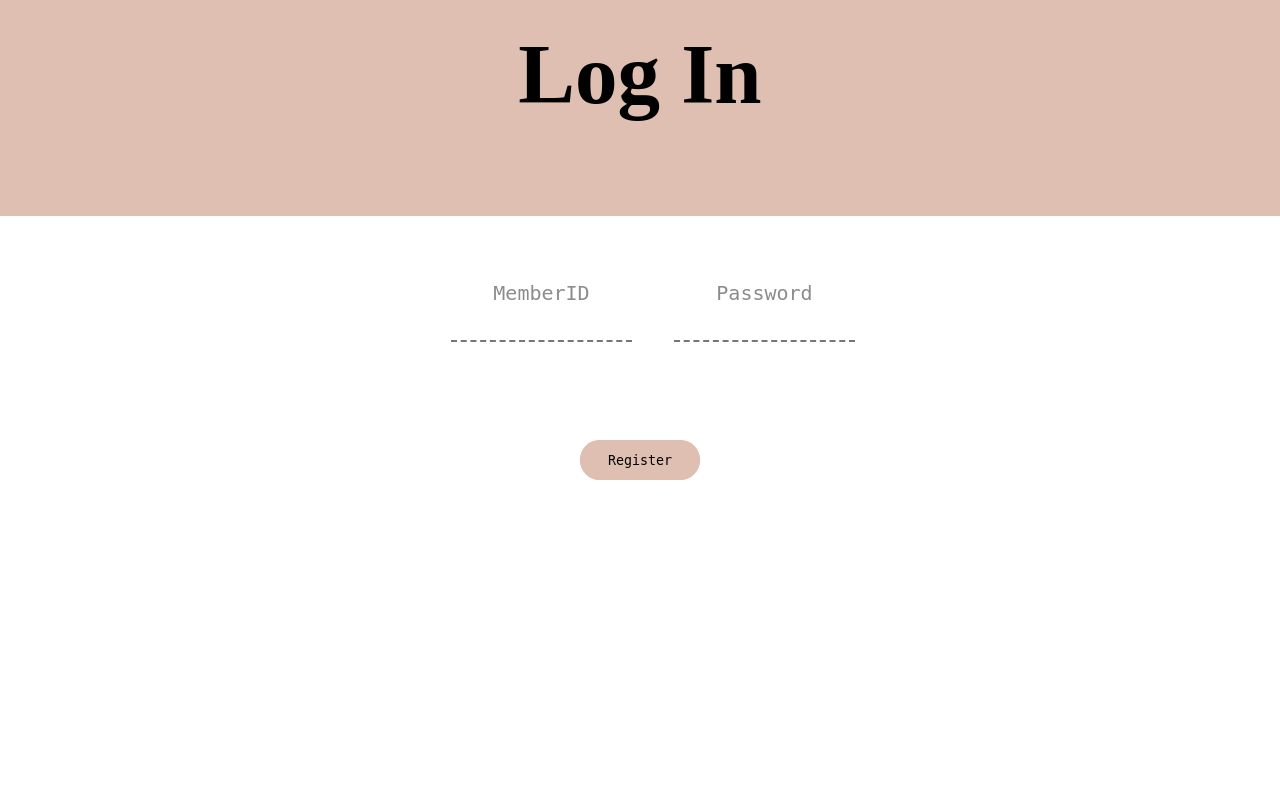
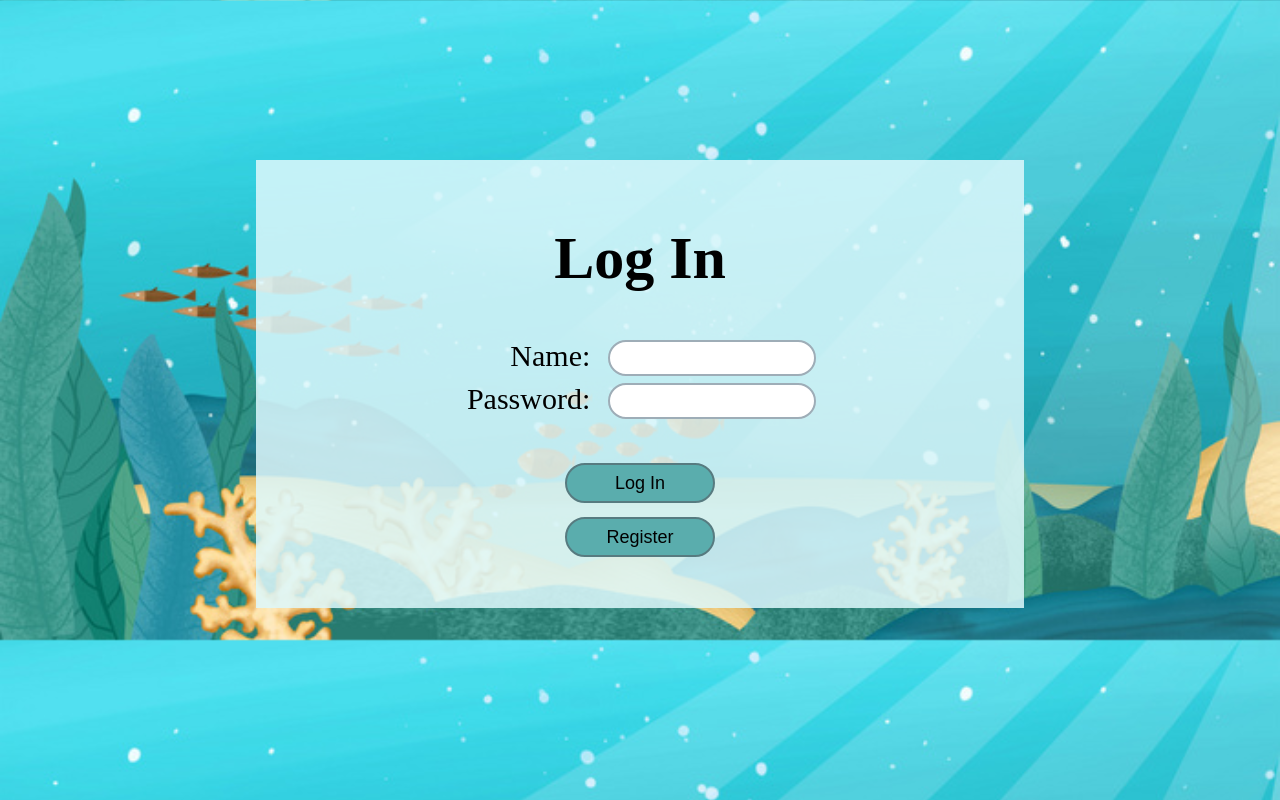
Before and after one commit to yulin0625/DWP_FinalProject, a PHP site: page /login.html in a window 1280 px wide. Run offline with PHP 8.4, Linux system fonts and the light colour scheme.

Commit message:
登入和註冊耊面

```diff
--- a/login.html
+++ b/login.html
@@ -6,52 +6,96 @@
 	<title>Log In</title>
 <style>
 	body {
-		background-color: "#FDFAEF";
+		background-image: url(img/loginbg.jpg);
+		background-size: cover;
 	}
 
-	#div1{
-		font-family:serif; font-weight: bold;
-		 font-size:85px;background-color: #dfbfb1; width: 100%;position: absolute;
-		 right: 0; left: 0; top: 0;height: 22%;
-		  padding-top: 25px;padding-bottom: 15px;
+	h1 {
+		top: 20%;
+		left: 25%;
+		text-align: center;
+		width: 100%;
+		margin-top: 0;
 	}
 
-	table {
-		border-collapse:separate;
-		border-spacing:40px 10px;
-		font-family:monospace;
-		position: fixed; top: 270px;left: 410px;
-		border-style: hidden;color: #8E8C8B;
+	div {
+		position: absolute;
+		top:20%;
+		left: 20%;
+		font-size: 30px;
+		background-color: rgba(221, 248, 252, 0.853);
+		width: 30%;
+		height: 40%;
+		padding: 5% 15%;
 	}
 
-	td {
-		font-size: 20px;
+	.inputtext {
+		height: 30px;
+		width: 200px;
+		border-radius: 20px;
+		border: 2px solid rgb(158, 173, 183);
+		font-size: 18px;
 	}
 
-	.input1 {
-		border-top-style:hidden;border-left-style: hidden; border-right-style: hidden;border-bottom-style: dashed;
+	table{
+		width: 100%;
+		height: 100%;
+		/* background-color: aquamarine; */
 	}
 
-	.input2 {
-		font-family:monospace ;position: fixed;top: 440px;left: 580px; width:120px;height:40px;border:none;background-color: #dfbfb1;border-radius: 50px;
+	.text_col {
+		text-align: right;
 	}
+
+	td:nth-child(2) {
+		text-align: center;
+	}
+
+	.but_col {
+		text-align: center;
+		/* background-color: antiquewhite; */
+	}
+
+	#but1 {
+		margin-top: 40px;
+	}
+
+	.but {
+		margin-top: 10px;
+		height: 40px;
+		font-size: 18px;
+		width: 150px;
+		border-radius: 30px;
+		border:2px solid rgb(87, 123, 128);
+		background-color: rgb(90, 173, 173);
+	}
+
 </style>
 </head>
 <body>
-	<div id="div1" align="center">Log In</div>
+
+	<div>
+		<h1>Log In</h1>
 		<form name="login" action="login.php" method="post">
 			<table>
 				<tr>
-				<td align="center">MemberID</td>
-				<td align="center">Password</td>
+					<td class="text_col">Name:</td>
+					<td><input class="inputtext" type="text" name="MemberID"></td>
 				</tr>
 				<tr>
-				<td><input type="text" class="input1" name="MemberID"></td>
-				<td><input type="password" class="input1" name="password"></td>
+					<td class="text_col">Password:</td>
+					<td><input class="inputtext" type="password"  name="password"></td>
+				</tr>
+				<tr class="but_col">
+					<td colspan="2" ><input class="but" id="but1" type="submit" name="login" value="Log In"></td>
+				</tr>
+				<tr>
+					<td colspan="2" class="but_col"><input class="but" type="button" name="register" value="Register" onclick="location.href='register.html'" ></td>
 				</tr>
 			</table>
-		<div align="center"><input type="submit"  class="input2" name="login" value="Log In"></div>
-		<div align="center"><input type="button"  class="input2"  name="register" value="Register" onclick="location.href='register.html'" ></div>
+
 		</form>
+	</div>
+
 </body>
 </html>
```
Also changed, not shown: home.php (added, +27 -0 lines), index.html (added, +43 -0 lines), login.php (+3 -17 lines), register.html (added, +94 -0 lines), register.php (added, +32 -0 lines), success.html (added, +12 -0 lines), img/bg.webp (added), img/loginbg.jpg (added), 1 other file. Lines whose indentation alone changed are shown as unchanged.
